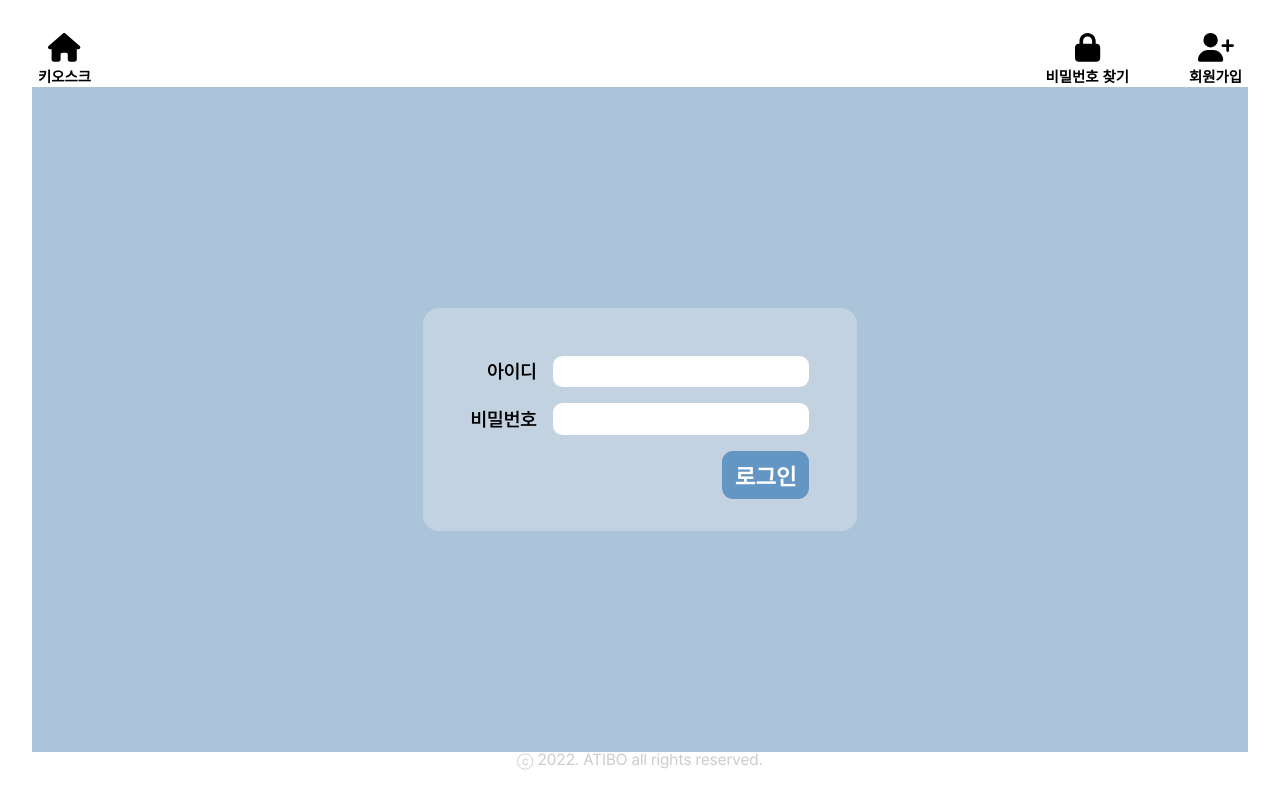
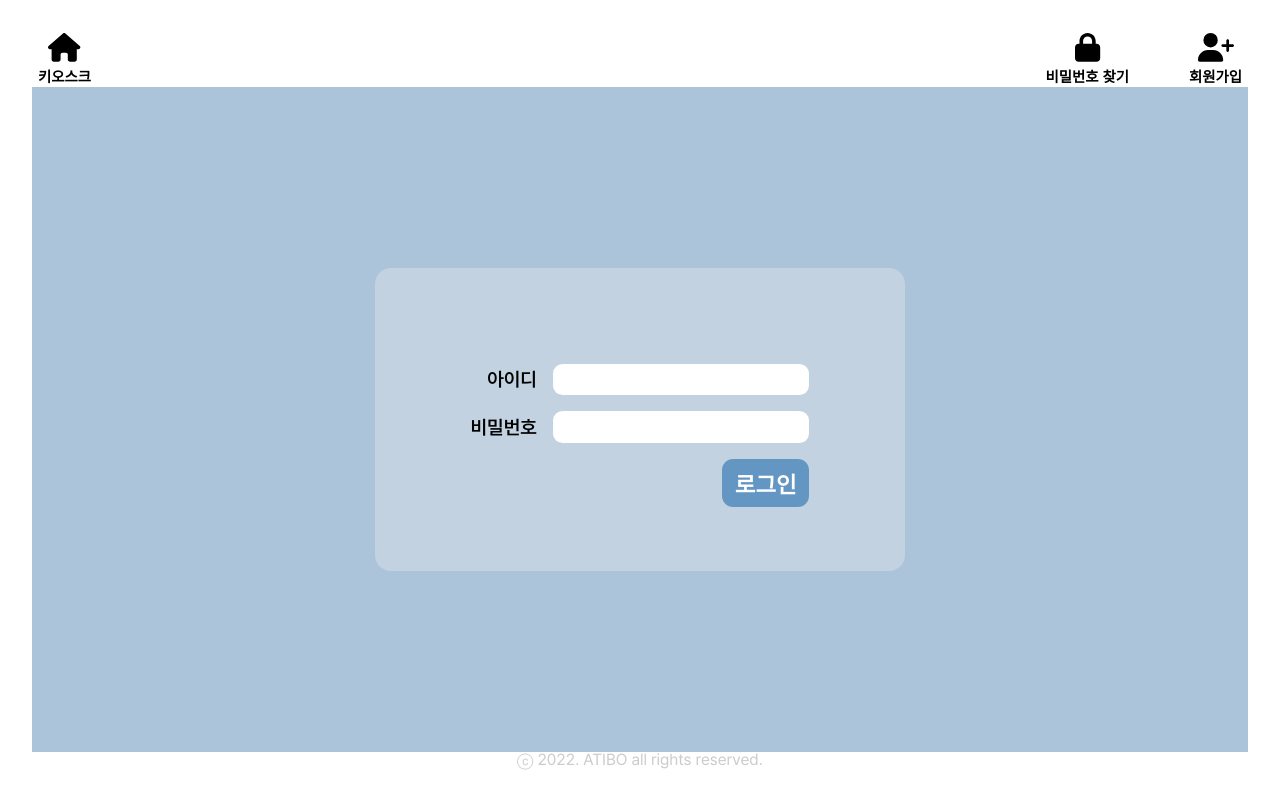
Before and after one commit to student-inbody-kiosk/ATIBO, a Vue app in the folder frontend/: page /admin in a window 1280 px wide. Built offline with nearby package versions, Linux system fonts and the light colour scheme; no server answers; what @ckeditor/ckeditor5-vue would draw is missing.

Commit message:
FE:fix: detach loginform from adminindexview

```diff
--- /dev/null
+++ b/frontend/src/components/admin/accounts/LoginForm.vue
@@ -0,0 +1,66 @@
+<script setup lang="ts">
+import { ref } from 'vue';
+import { useRouter } from 'vue-router';
+import type { AxiosResponse } from 'axios';
+import { login } from '@/apis/services/auth';
+import { getAccountInfo } from '@/apis/services/accounts';
+import VInput from '@/components/common/VInput.vue';
+import VButton from '@/components/common/VButton.vue';
+import { useAccountsStore } from '@/stores/accounts.store';
+import type { Account } from '@/types/accounts.interface';
+
+const router = useRouter();
+const username = ref('');
+const password = ref('');
+const { updateAccounts } = useAccountsStore();
+
+const handleLoginSubmit = function submitLogin() {
+    login(username.value, password.value).then(() => {
+        getAccountInfo().then((res: AxiosResponse<Account>) => {
+            updateAccounts(res?.data);
+            router.push({ name: 'admin-main' });
+        });
+    });
+};
+</script>
+
+<template>
+    <form class="login-form">
+        <VInput
+            id="login-username"
+            name="username"
+            :value="username"
+            label="아이디"
+            size="md"
+            @input="(value) => (username = value)"
+            @enter="handleLoginSubmit" />
+        <VInput
+            id="login-password"
+            name="password"
+            type="password"
+            :value="password"
+            label="비밀번호"
+            size="md"
+            @input="(value) => (password = value)"
+            @enter="handleLoginSubmit" />
+        <VButton
+            text="로그인"
+            color="admin-primary"
+            size="md"
+            @click="handleLoginSubmit" />
+    </form>
+</template>
+
+<style lang="scss" scoped>
+.login-form {
+    align-self: center;
+    display: flex;
+    flex-direction: column;
+    justify-content: center;
+    align-items: flex-end;
+    gap: 1rem;
+    padding: 3rem 3rem 2rem 3rem;
+    border-radius: 1rem;
+    background-color: $admin-tertiary;
+}
+</style>
--- a/frontend/src/components/common/VButton.vue
+++ b/frontend/src/components/common/VButton.vue
@@ -5,11 +5,11 @@ withDefaults(
     defineProps<{
         text: string;
         color: 'kiosk-primary' | 'admin-primary' | 'green' | 'red' | 'gray';
-        size?: 'xs' | 'sm' | 'md' | 'lg' | 'xl';
+        size?: 'sm' | 'md' | 'lg' | 'xl';
         type?: 'button' | 'submit' | 'reset';
     }>(),
     {
-        size: 'xs',
+        size: 'sm',
         type: 'button',
     }
 );
@@ -64,16 +64,10 @@ const handleClick = function () {
 }
 
 // size
-.v-button.xs {
+.v-button.sm {
     min-width: 2rem;
     padding: 0.3rem 0.6rem;
     font-size: 1rem;
-}
-
-.v-button.sm {
-    min-width: 3rem;
-    padding: 0.4rem 0.7rem;
-    font-size: 1.2rem;
 }
 
 .v-button.md {
--- a/frontend/src/views/admin/AdmIndexView.vue
+++ b/frontend/src/views/admin/AdmIndexView.vue
@@ -1,67 +1,16 @@
 <script setup lang="ts">
-import VInput from '@/components/common/VInput.vue';
-import VButton from '@/components/common/VButton.vue';
-
-import { useRouter } from 'vue-router';
-import { ref } from 'vue';
-
-import type { Account } from '@/types/admin.interace';
-import type { AxiosResponse } from 'axios';
-
-import { login } from '@/apis/services/auth';
-import { getAccountInfo } from '@/apis/services/accounts';
-import { useAccountsStore } from '@/stores/accounts.store';
-
-const router = useRouter();
-const username = ref('');
-const password = ref('');
-const { updateAccounts } = useAccountsStore();
-
-const handleLoginSubmit = function submitLogin() {
-    login(username.value, password.value).then(() => {
-        getAccountInfo().then((res: AxiosResponse<Account>) => {
-            updateAccounts(res?.data);
-            router.push({ name: 'admin-main' });
-        });
-    });
-};
+import LoginForm from '@/components/admin/accounts/LoginForm.vue';
 </script>
 
 <template>
-    <form class="login-form">
-        <VInput
-            id="login-username"
-            name="username"
-            :value="username"
-            label="아이디"
-            size="md"
-            @input="(value) => (username = value)"
-            @enter="handleLoginSubmit" />
-        <VInput
-            id="login-password"
-            name="password"
-            type="password"
-            :value="password"
-            label="비밀번호"
-            size="md"
-            @input="(value) => (password = value)"
-            @enter="handleLoginSubmit" />
-        <VButton
-            text="로그인"
-            color="admin-primary"
-            size="md"
-            @click="handleLoginSubmit" />
-    </form>
+    <div class="admin-index-view">
+        <LoginForm />
+    </div>
 </template>
 
 <style lang="scss" scoped>
-.login-form {
+.admin-index-view {
     align-self: center;
-    display: flex;
-    flex-direction: column;
-    justify-content: center;
-    align-items: flex-end;
-    gap: 1rem;
     padding: 3rem 3rem 2rem 3rem;
     border-radius: 1rem;
     background-color: $admin-tertiary;
```
